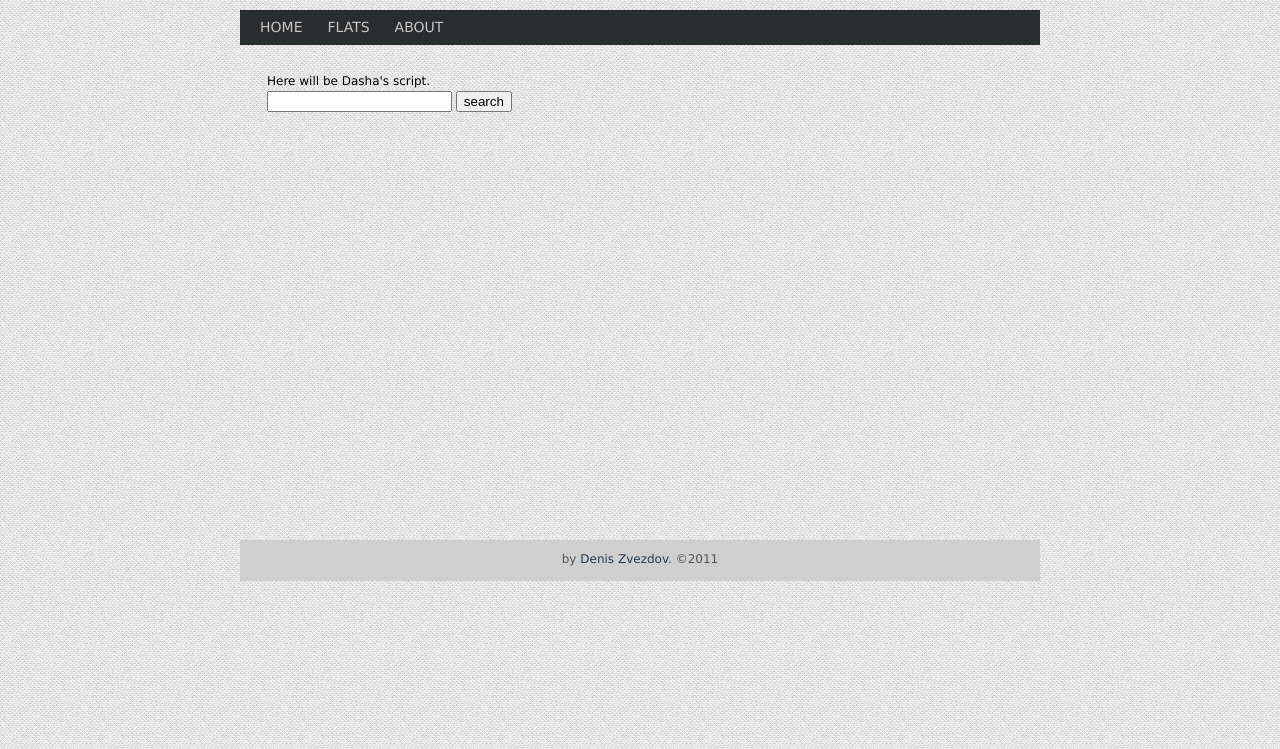
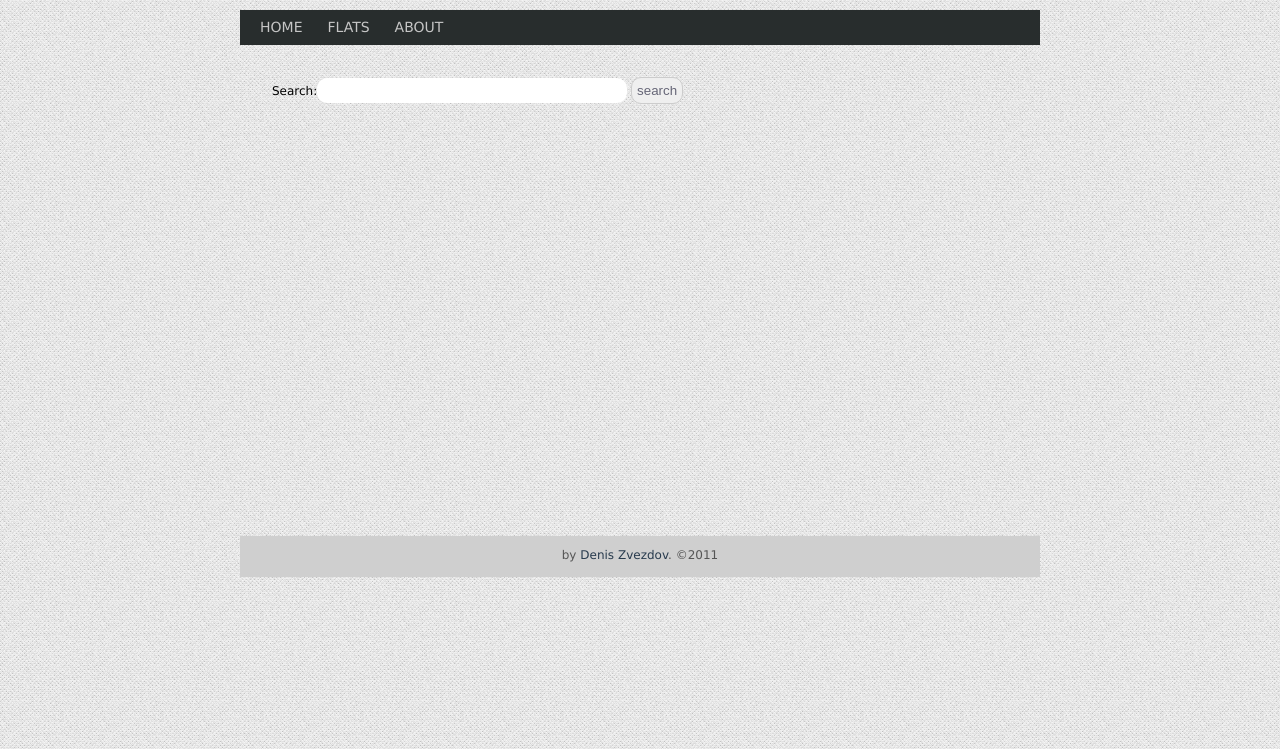
Before and after one commit to s1ider/s1idernet, a Django app: template templates/flats.html in a window 1280 px wide. Shown: the part 51-800 px from the top of the page. Run offline with Django 3.2, Linux system fonts and the light colour scheme; the template is opened without the code that fills it, so the values that code supplies are empty.

Commit message:
Create style for search field.

```diff
--- a/static/style.css
+++ b/static/style.css
@@ -350,3 +350,38 @@ ul#sidenotes li a:active
     width: 746px;
     height: 400px;
 }
+
+div.fieldset {
+	float: center;
+	padding: 5px;
+	border: none;
+	/*border-color: grey;*/
+}
+
+input.search	{
+	border: none;
+	border-radius: 10px /* creates rounded edges in some browsers ;
+	/*color: #ffffff /* font color */;*/
+	padding-left: 10px;
+	width: 300px;
+}
+
+textarea, select, input {
+	color: #667;
+	padding: 5px;
+	border: 1px solid #CCC;
+	-webkit-border-radius: 10px;
+	-moz-border-radius: 10px;
+	border-radius: 10px;
+	-webkit-transition: all 0.4s ease-in-out;
+	-moz-transition: all 0.4s ease-in-out;
+	-o-transition: all 0.4s ease-in-out;
+}
+
+input:focus,
+textarea:focus {
+    -webkit-box-shadow: #66C 0 0 6px;
+    -moz-box-shadow: #66C 0 0 6px;
+	box-shadow: #66C 0 0 6px;
+    border-color: #66C;
+}
--- a/templates/flats.html
+++ b/templates/flats.html
@@ -1,15 +1,13 @@
 {% extends "base.html" %}
 
 {% block content %}
-    Here will be Dasha's script.
-
+    <div class="fieldset">
     <form action="/flats/search/" method="post">
         {% csrf_token %}
-
-        <input type="text" name="search" />
+        Search:<input type="text" name="search" class="search" />
         <input type="submit" value="search" />
-
     </form>
+    </div>
 
     {% if search_text %} <h3> You have searched for '{{ search_text }}'. </h3> {% endif %}
     <div id="YMapsID"></div>
--- a/urls.py
+++ b/urls.py
@@ -10,6 +10,7 @@ urlpatterns = patterns('',
     # Examples:
     url(r'^$', TemplateView.as_view(template_name="index.html"), name='home'),
     url(r'^flats/$', TemplateView.as_view(template_name="flats.html"), name='flats'),
+    url(r'^flats/search/$', 'flats.views.search'),
     url(r'^about/$', TemplateView.as_view(template_name="about.html"), name='about'),
     # url(r'^s1idernet/', include('s1idernet.foo.urls')),
 
```
Also changed, not shown: 3 other files.
